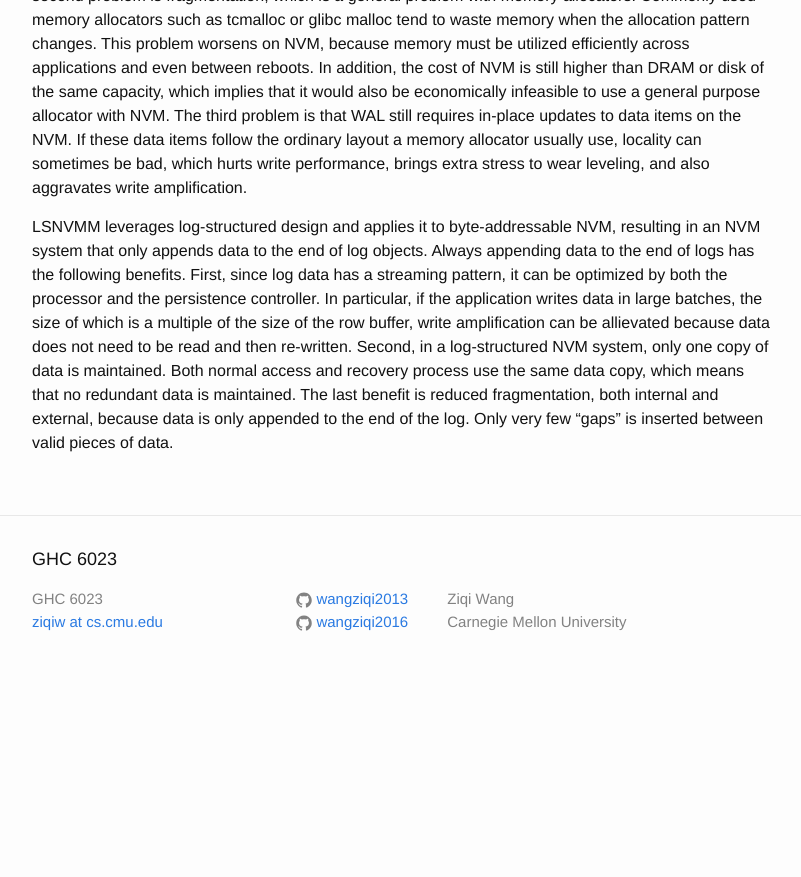
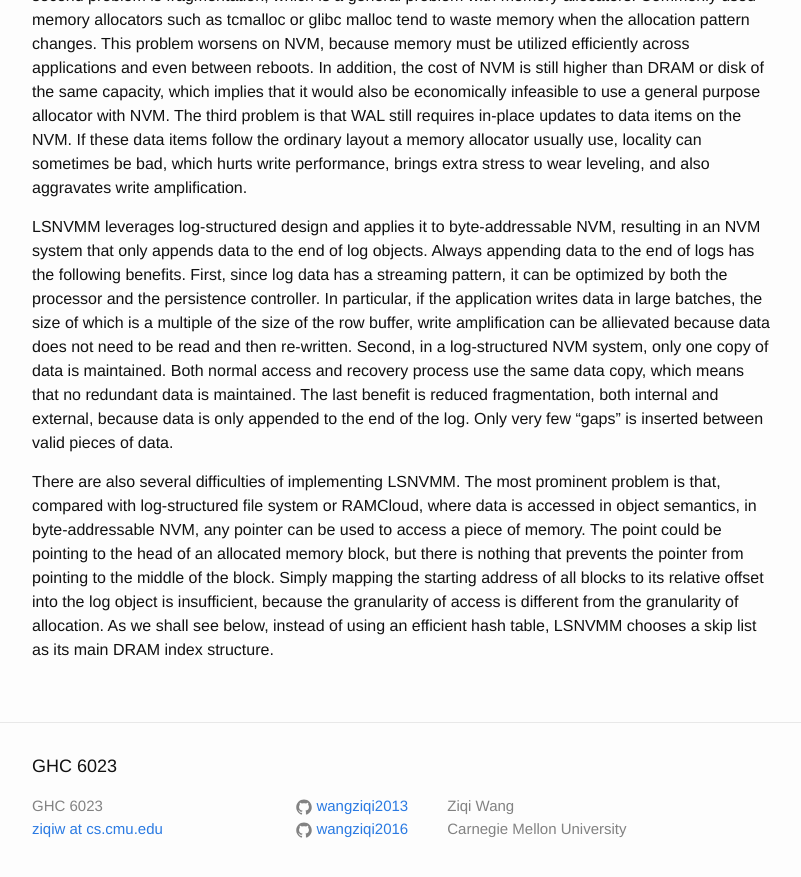
Before and after one commit to wangziqi2013/wangziqi2013.github.io, a Jekyll site: the page built from _posts/2019-02-25-log-structured-nv-main-memory.markdown, in a window 1280 px wide and 900 px high, scrolled down 652 px. Shown: the top 877 px of the window, without its empty margins (238-1039 px from the left). Built offline with Jekyll 4.4.1, drawn with Linux system fonts in a browser that asks for light colours; before the commit the page ends 1345 px from its top, so only the background shows below that.

Commit message:
Adding problems

```diff
--- a/_posts/2019-02-25-log-structured-nv-main-memory.markdown
+++ b/_posts/2019-02-25-log-structured-nv-main-memory.markdown
@@ -34,3 +34,11 @@ amplification can be allievated because data does not need to be read and then r
 NVM system, only one copy of data is maintained. Both normal access and recovery process use the same data copy, which means
 that no redundant data is maintained. The last benefit is reduced fragmentation, both internal and external, because data
 is only appended to the end of the log. Only very few "gaps" is inserted between valid pieces of data.
+
+There are also several difficulties of implementing LSNVMM. The most prominent problem is that, compared with log-structured
+file system or RAMCloud, where data is accessed in object semantics, in byte-addressable NVM, any pointer can be used to
+access a piece of memory. The point could be pointing to the head of an allocated memory block, but there is nothing that
+prevents the pointer from pointing to the middle of the block. Simply mapping the starting address of all blocks to its
+relative offset into the log object is insufficient, because the granularity of access is different from the granularity of
+allocation. As we shall see below, instead of using an efficient hash table, LSNVMM chooses a skip list as its main DRAM
+index structure.
```
